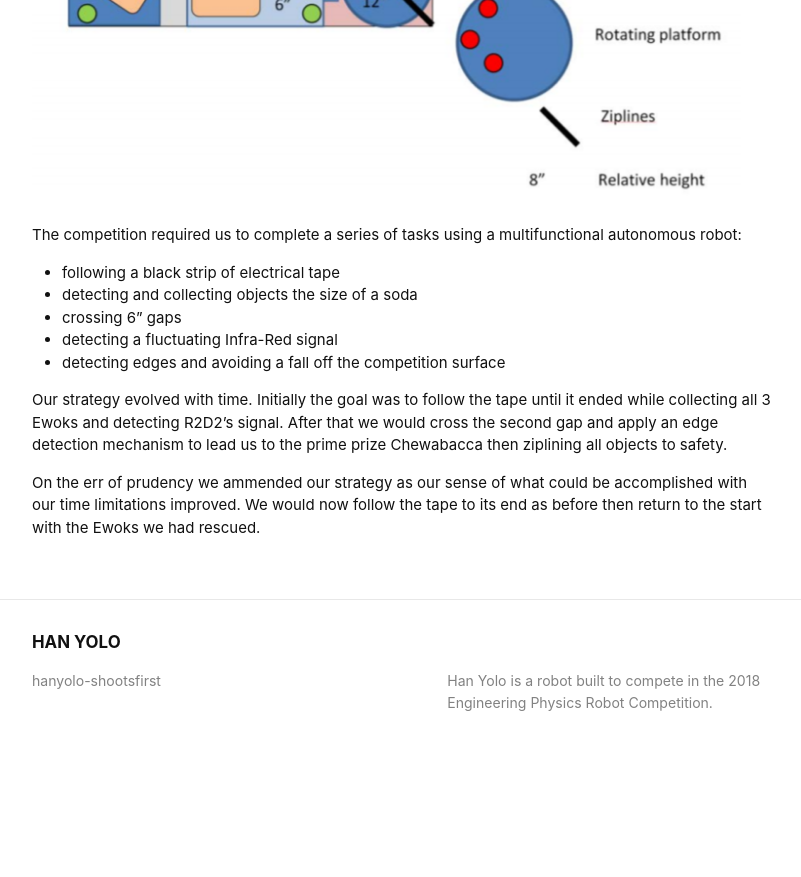
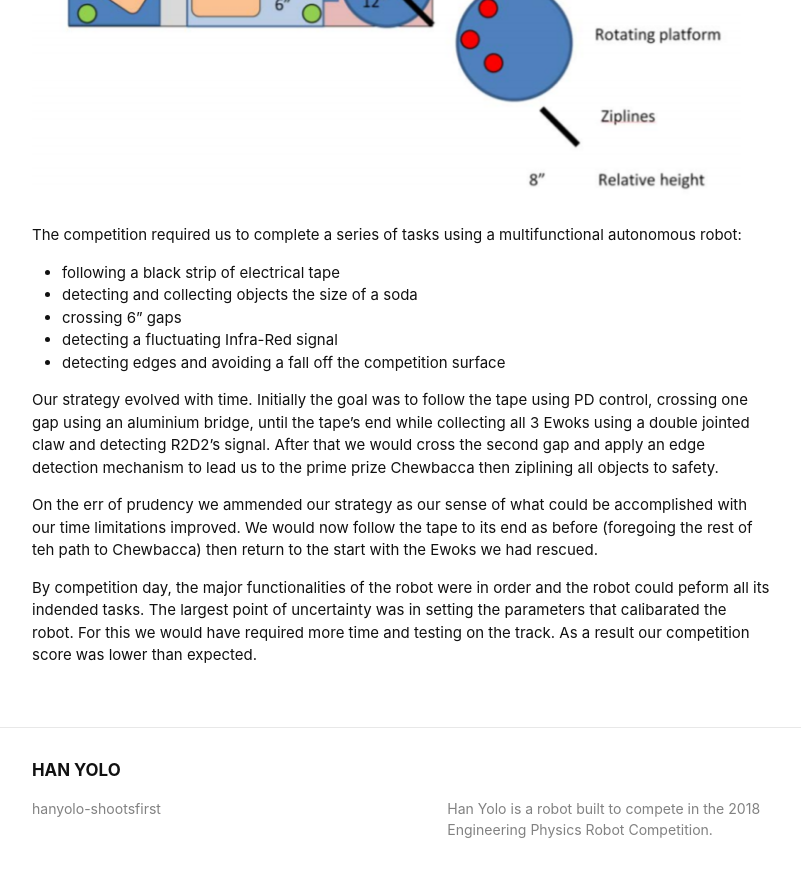
Before and after one commit to hanyolo-shootsfirst/hanyolo-shootsfirst.github.io, a Jekyll site: the page built from Competition.md, in a window 1280 px wide and 900 px high, scrolled down 607 px. Shown: the top 877 px of the window, without its empty margins (238-1039 px from the left). Built offline with Jekyll 4.4.1, drawn with Linux system fonts in a browser that asks for light colours; before the commit the page ends 1380 px from its top, so only the background shows below that.

Commit message:
Update Competition.md

```diff
--- a/Competition.md
+++ b/Competition.md
@@ -13,6 +13,8 @@ The competition required us to complete a series of tasks using a multifunctiona
   - detecting a fluctuating Infra-Red signal
   - detecting edges and avoiding a fall off the competition surface
 
-Our strategy evolved with time. Initially the goal was to follow the tape until it ended while collecting all 3 Ewoks and detecting R2D2's signal. After that we would cross the second gap and apply an edge detection mechanism to lead us to the prime prize Chewabacca then ziplining all objects to safety.
+Our strategy evolved with time. Initially the goal was to follow the tape using PD control, crossing one gap using an aluminium bridge, until the tape's end while collecting all 3 Ewoks using a double jointed claw and detecting R2D2's signal. After that we would cross the second gap and apply an edge detection mechanism to lead us to the prime prize Chewbacca then ziplining all objects to safety.
 
-On the err of prudency we ammended our strategy as our sense of what could be accomplished with our time limitations improved. We would now follow the tape to its end as before then return to the start with the Ewoks we had rescued.
+On the err of prudency we ammended our strategy as our sense of what could be accomplished with our time limitations improved. We would now follow the tape to its end as before (foregoing the rest of teh path to Chewbacca) then return to the start with the Ewoks we had rescued.
+
+By competition day, the major functionalities of the robot were in order and the robot could peform all its indended tasks. The largest point of uncertainty was in setting the parameters that calibarated the robot. For this we would have required more time and testing on the track. As a result our competition score was lower than expected.
```
